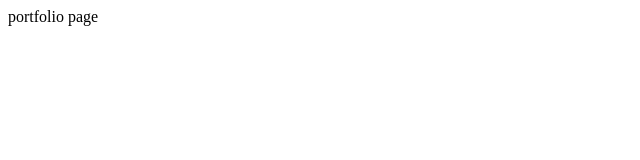
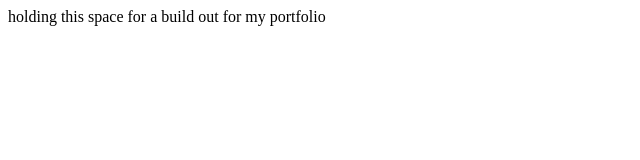
Before and after one commit to blackdotbug/capstone, a plain HTML site: page index.html in a window 1280 px wide. Shown: the whole page, without its empty margins (0-640 px from the left). Drawn offline with Linux system fonts and the light colour scheme.

Commit message:
update readme

```diff
--- a/index.html
+++ b/index.html
@@ -5,6 +5,6 @@
     <title></title>
   </head>
   <body>
-    portfolio page
+    holding this space for a build out for my portfolio
   </body>
 </html>
```
Also changed, not shown: 1 other file.
